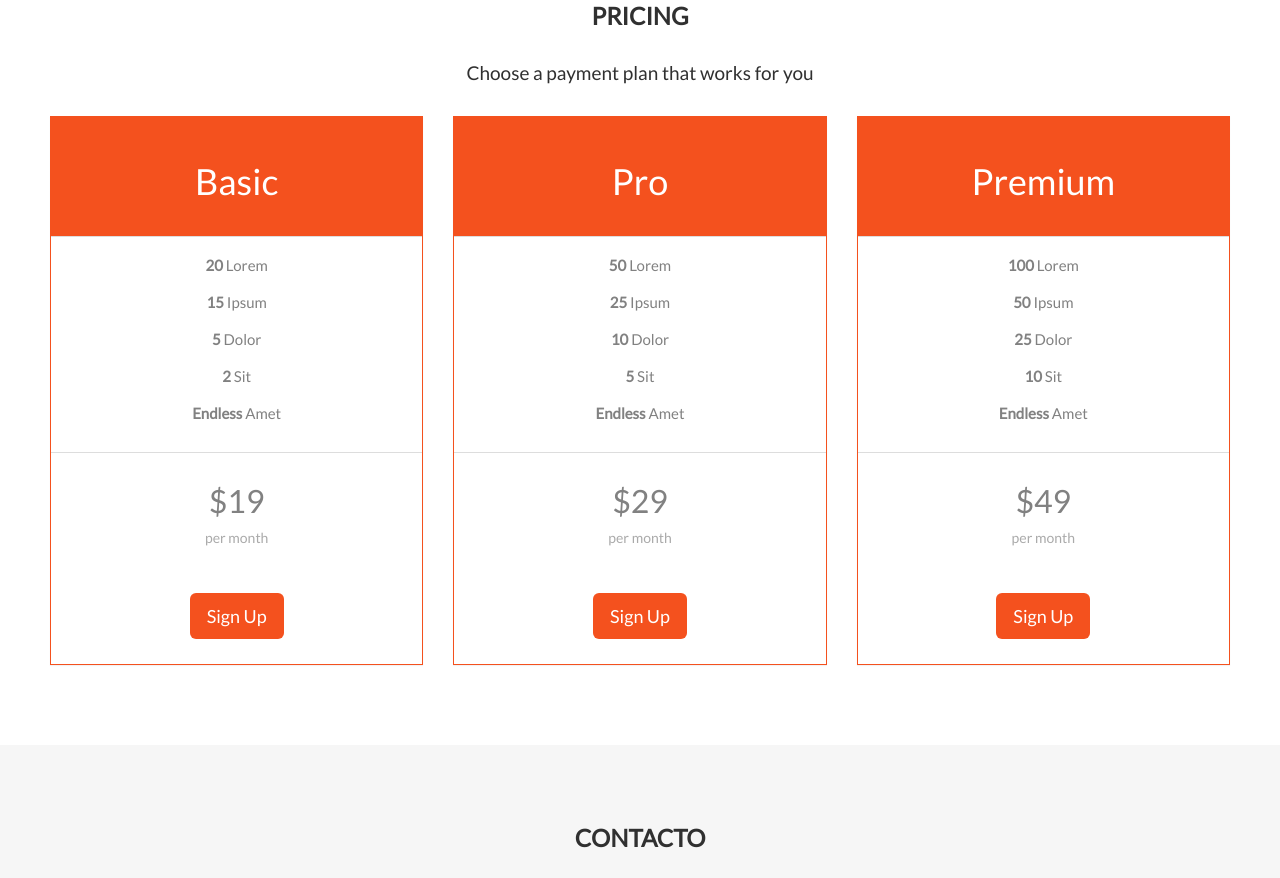
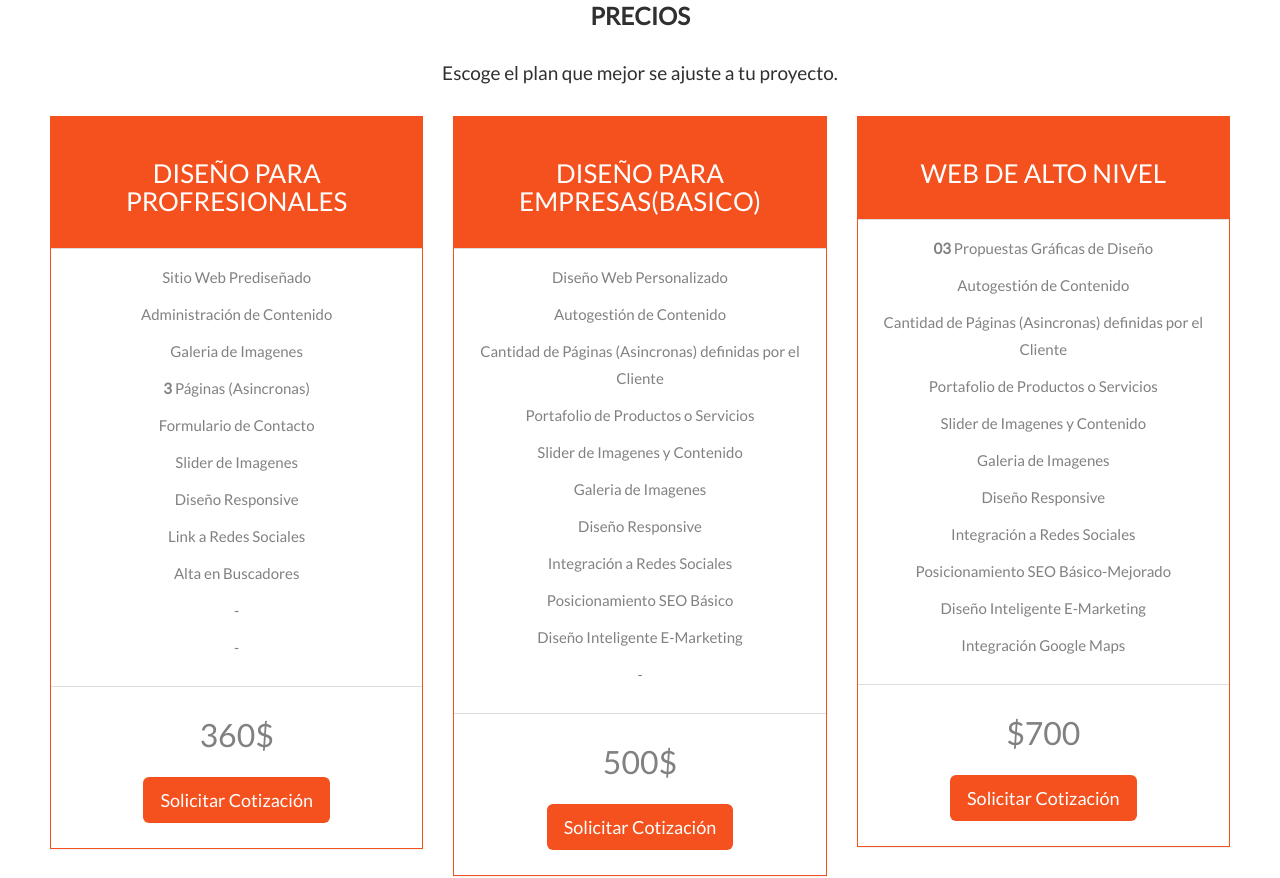
Before and after one commit to RCRDesarrolloweb/CAM, a plain HTML site: page index.html in a window 1280 px wide. Shown: the part 3222-4100 px from the top of the page. Drawn offline with nearby package versions, Linux system fonts and the light colour scheme.

Commit message:
actualizacion

```diff
--- a/css/estilo.css
+++ b/css/estilo.css
@@ -2,6 +2,9 @@ body {
       font: 400 15px Lato, sans-serif;
       line-height: 1.8;
       color: #818181;
+  }
+  .Planes{
+    font-size: 26px;
   }
   h2 {
       font-size: 24px;
@@ -83,7 +86,7 @@ body {
   .panel-heading {
       color: #fff !important;
       background-color: #f4511e !important;
-      padding: 25px;
+      padding: 22px;
       border-bottom: 1px solid transparent;
       border-top-left-radius: 0px;
       border-top-right-radius: 0px;
--- a/index.html
+++ b/index.html
@@ -169,64 +169,84 @@
 <!-- Container (Pricing Section) -->
 <div id="pricing" class="container-fluid">
   <div class="text-center">
-    <h2>Pricing</h2>
-    <h4>Choose a payment plan that works for you</h4>
+    <h2>Precios</h2>
+    <h4>Escoge el plan que mejor se ajuste a tu proyecto.</h4>
   </div>
   <div class="row slideanim">
     <div class="col-sm-4 col-xs-12">
       <div class="panel panel-default text-center">
         <div class="panel-heading">
-          <h1>Basic</h1>
+          <h1 class="Planes">DISEÑO PARA PROFRESIONALES</h1>
         </div>
         <div class="panel-body">
-          <p><strong>20</strong> Lorem</p>
-          <p><strong>15</strong> Ipsum</p>
-          <p><strong>5</strong> Dolor</p>
-          <p><strong>2</strong> Sit</p>
-          <p><strong>Endless</strong> Amet</p>
+          <p>Sitio Web Prediseñado</p>
+          <p>Administración de Contenido</p>
+          <p>Galeria de Imagenes</p>
+          <p><strong>3</strong> Páginas (Asincronas) </p>
+          <p>Formulario de Contacto</p>
+          <p>Slider de Imagenes</p>
+          <p>Diseño Responsive</p>
+          <p>Link a Redes Sociales</p>
+          <p>Alta en Buscadores</p>
+          <p>-</p>
+          <p>-</p>
+
+
         </div>
         <div class="panel-footer">
-          <h3>$19</h3>
-          <h4>per month</h4>
-          <button class="btn btn-lg">Sign Up</button>
+          <h3>360$</h3>
+          <button class="btn btn-lg">Solicitar Cotización</button>
         </div>
       </div>
     </div>
     <div class="col-sm-4 col-xs-12">
       <div class="panel panel-default text-center">
         <div class="panel-heading">
-          <h1>Pro</h1>
+          <h1 class="Planes" >DISEÑO PARA EMPRESAS(BASICO)</h1>
         </div>
         <div class="panel-body">
-          <p><strong>50</strong> Lorem</p>
-          <p><strong>25</strong> Ipsum</p>
-          <p><strong>10</strong> Dolor</p>
-          <p><strong>5</strong> Sit</p>
-          <p><strong>Endless</strong> Amet</p>
+          <p>Diseño Web Personalizado</p>
+          <p>Autogestión de Contenido</p>
+          <p>Cantidad de Páginas (Asincronas) definidas por el Cliente</p>
+          <p>Portafolio de Productos o Servicios</p>
+          <p>Slider de Imagenes y Contenido</p>
+          <p>Galeria de Imagenes</p>
+          <p>Diseño Responsive</p>
+          <p>Integración a Redes Sociales</p>
+          <p>Posicionamiento SEO Básico</p>
+          <p>Diseño Inteligente E-Marketing </p>
+          <p>-</p>
+
+
         </div>
         <div class="panel-footer">
-          <h3>$29</h3>
-          <h4>per month</h4>
-          <button class="btn btn-lg">Sign Up</button>
+          <h3>500$</h3>
+          <button class="btn btn-lg">Solicitar Cotización</button>
         </div>
       </div>
     </div>
     <div class="col-sm-4 col-xs-12">
       <div class="panel panel-default text-center">
         <div class="panel-heading">
-          <h1>Premium</h1>
+          <h1 class="Planes">WEB DE ALTO NIVEL</h1>
         </div>
         <div class="panel-body">
-          <p><strong>100</strong> Lorem</p>
-          <p><strong>50</strong> Ipsum</p>
-          <p><strong>25</strong> Dolor</p>
-          <p><strong>10</strong> Sit</p>
-          <p><strong>Endless</strong> Amet</p>
+          <p><strong>03</strong> Propuestas Gráficas de Diseño</p>
+          <p>Autogestión de Contenido</p>
+          <p>Cantidad de Páginas (Asincronas) definidas por el Cliente</p>
+          <p>Portafolio de Productos o Servicios</p>
+          <p>Slider de Imagenes y Contenido</p>
+          <p>Galeria de Imagenes</p>
+          <p>Diseño Responsive</p>
+          <p>Integración a Redes Sociales</p>
+          <p>Posicionamiento SEO Básico-Mejorado</p>
+          <p>Diseño Inteligente E-Marketing </p>
+          <p>Integración Google Maps</p>
+
         </div>
         <div class="panel-footer">
-          <h3>$49</h3>
-          <h4>per month</h4>
-          <button class="btn btn-lg">Sign Up</button>
+          <h3>$700</h3>
+          <button class="btn btn-lg">Solicitar Cotización</button>
         </div>
       </div>
     </div>
```
